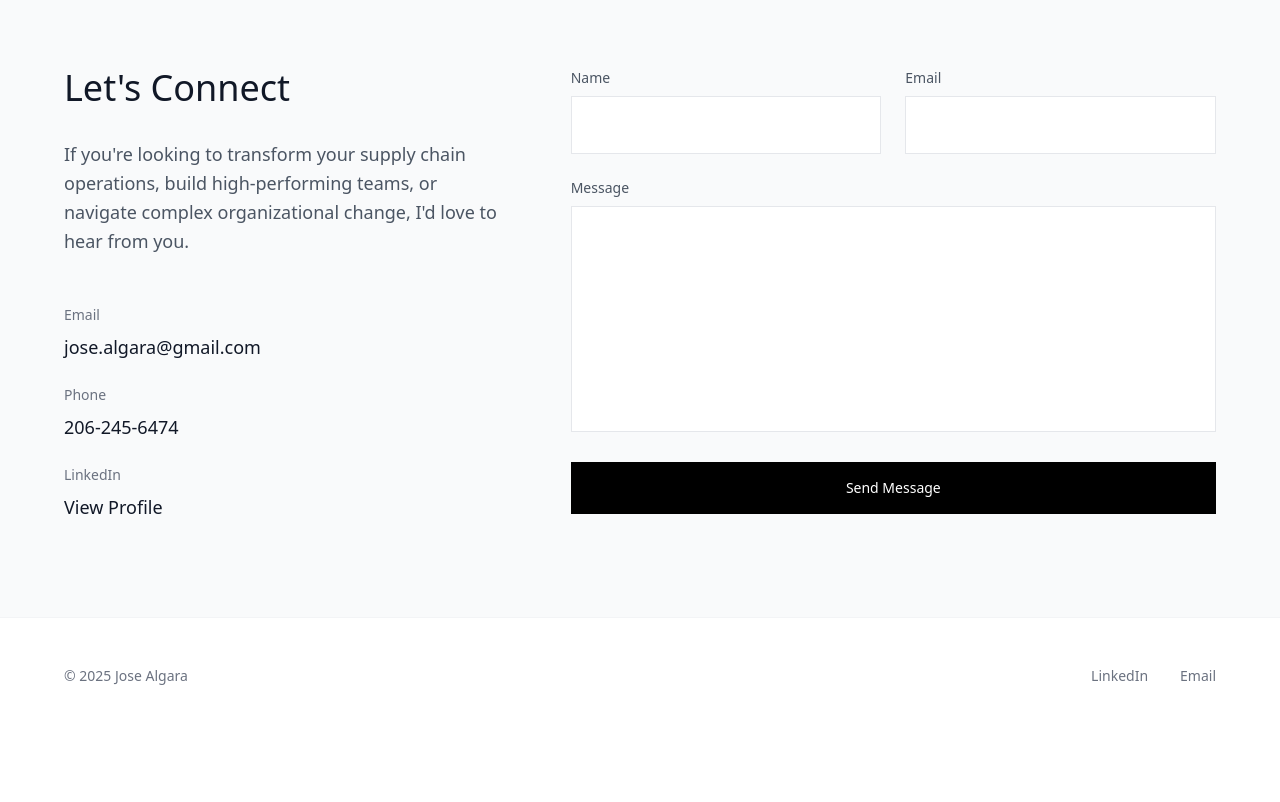
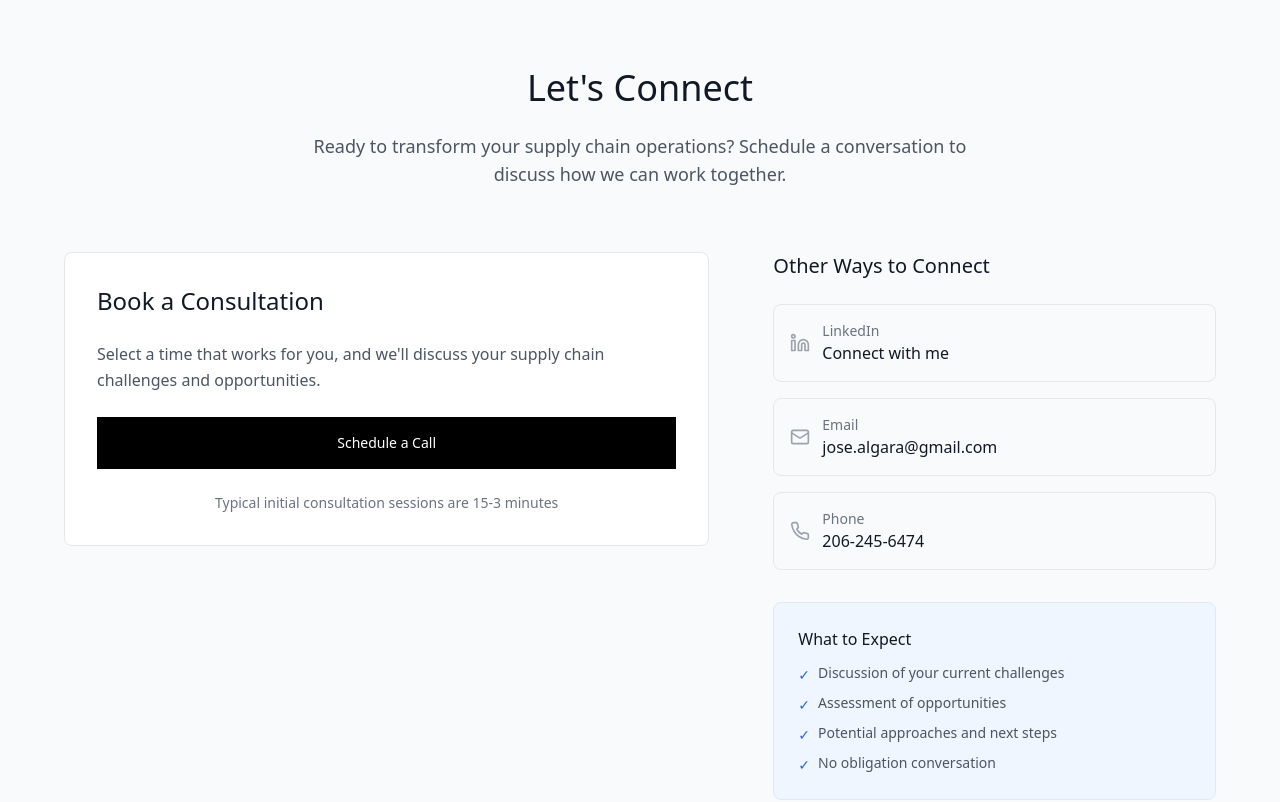
Before and after one commit to josealgara-design/josealgara-portfolio, a Next.js app: page / in a window 1280 px wide. Shown: the part 3600-4402 px from the top of the page. Before the commit the page ends 4334 px from the top, so only its background shows below. Built offline with nearby package versions, Linux system fonts and the light colour scheme.

Commit message:
Update page.js

```diff
--- a/app/page.js
+++ b/app/page.js
@@ -303,96 +303,121 @@ export default function Portfolio() {
         </div>
       </section>
 
-      {/* Contact - Two Column */}
+      {/* Contact - Calendly Integration */}
       <section id="contact" className="py-24 px-8 bg-gray-50">
         <div className="max-w-6xl mx-auto">
+          <div className="text-center mb-16">
+            <h2 className="text-4xl font-light mb-6">Let's Connect</h2>
+            <p className="text-gray-600 text-lg max-w-2xl mx-auto">
+              Ready to transform your supply chain operations? Schedule a conversation to discuss how we can work together.
+            </p>
+          </div>
+
           <div className="grid lg:grid-cols-12 gap-16">
-            <div className="lg:col-span-5">
-              <h2 className="text-4xl font-light mb-8">Let's Connect</h2>
-              <p className="text-gray-600 mb-12 leading-relaxed text-lg">
-                If you're looking to transform your supply chain operations, build high-performing teams, or navigate complex organizational change, I'd love to hear from you.
-              </p>
+            {/* Left Column: Calendly Booking */}
+            <div className="lg:col-span-7">
+              <div className="bg-white border border-gray-200 rounded-lg p-8">
+                <h3 className="text-2xl font-medium mb-6">Book a Consultation</h3>
 
-              {/* Contact Methods */}
-              <div className="space-y-6">
-                <div>
-                  <div className="text-sm text-gray-500 mb-2">Email</div>
-                  <a href="mailto:jose.algara@gmail.com" className="text-lg text-gray-900 hover:text-gray-600 transition-colors">
-                    jose.algara@gmail.com
-                  </a>
-                </div>
-                <div>
-                  <div className="text-sm text-gray-500 mb-2">Phone</div>
-                  <a href="tel:206-245-6474" className="text-lg text-gray-900 hover:text-gray-600 transition-colors">
-                    206-245-6474
-                  </a>
-                </div>
-                <div>
-                  <div className="text-sm text-gray-500 mb-2">LinkedIn</div>
+                {/* Calendly Button/Link */}
+                <div className="space-y-6">
+                  <p className="text-gray-600 leading-relaxed">
+                    Select a time that works for you, and we'll discuss your supply chain challenges and opportunities.
+                  </p>
+
+                  {/* Primary Calendly Button */}
                   <a
-                    href="https://www.linkedin.com/in/jose-algara/"
+                    href="https://calendly.com/jose-algara/30min"
                     target="_blank"
                     rel="noopener noreferrer"
-                    className="text-lg text-gray-900 hover:text-gray-600 transition-colors"
+                    className="block w-full px-8 py-4 bg-black text-white text-center text-sm font-medium hover:bg-gray-800 transition-colors"
                   >
-                    View Profile
+                    Schedule a Call
                   </a>
+
+                  {/* Alternative: Inline Calendly Widget - Uncomment to use */}
+                  {/*
+                  <div
+                    className="calendly-inline-widget"
+                    data-url="https://calendly.com/your-calendly-link"
+                    style={{minWidth: '320px', height: '700px'}}
+                  ></div>
+                  */}
+
+                  <p className="text-sm text-gray-500 text-center">
+                    Typical initial consultation sessions are 15-3 minutes
+                  </p>
                 </div>
               </div>
             </div>
 
-            {/* Contact Form */}
-            <div className="lg:col-span-7">
-              <form onSubmit={handleSubmit} className="space-y-6">
-                <div className="grid sm:grid-cols-2 gap-6">
-                  <div>
-                    <label className="block text-sm text-gray-600 mb-2">Name</label>
-                    <input
-                      type="text"
-                      name="name"
-                      value={formData.name}
-                      onChange={handleInputChange}
-                      required
-                      className="w-full px-4 py-4 border border-gray-200 focus:border-gray-400 focus:outline-none transition-colors"
-                    />
-                  </div>
-                  <div>
-                    <label className="block text-sm text-gray-600 mb-2">Email</label>
-                    <input
-                      type="email"
-                      name="email"
-                      value={formData.email}
-                      onChange={handleInputChange}
-                      required
-                      className="w-full px-4 py-4 border border-gray-200 focus:border-gray-400 focus:outline-none transition-colors"
-                    />
+            {/* Right Column: Alternative Contact & Social */}
+            <div className="lg:col-span-5">
+              <div className="space-y-8">
+                <div>
+                  <h3 className="text-xl font-medium mb-6">Other Ways to Connect</h3>
+
+                  <div className="space-y-4">
+                    <a
+                      href="https://www.linkedin.com/in/jose-algara/"
+                      target="_blank"
+                      rel="noopener noreferrer"
+                      className="flex items-center gap-3 p-4 border border-gray-200 rounded-lg hover:border-gray-400 transition-colors group"
+                    >
+                      <Linkedin className="text-gray-400 group-hover:text-gray-600" size={20} />
+                      <div>
+                        <div className="text-sm text-gray-500">LinkedIn</div>
+                        <div className="font-medium group-hover:text-gray-600">Connect with me</div>
+                      </div>
+                    </a>
+
+                    <a
+                      href="mailto:jose.algara@gmail.com"
+                      className="flex items-center gap-3 p-4 border border-gray-200 rounded-lg hover:border-gray-400 transition-colors group"
+                    >
+                      <Mail className="text-gray-400 group-hover:text-gray-600" size={20} />
+                      <div>
+                        <div className="text-sm text-gray-500">Email</div>
+                        <div className="font-medium group-hover:text-gray-600">jose.algara@gmail.com</div>
+                      </div>
+                    </a>
+
+                    <a
+                      href="tel:206-245-6474"
+                      className="flex items-center gap-3 p-4 border border-gray-200 rounded-lg hover:border-gray-400 transition-colors group"
+                    >
+                      <Phone className="text-gray-400 group-hover:text-gray-600" size={20} />
+                      <div>
+                        <div className="text-sm text-gray-500">Phone</div>
+                        <div className="font-medium group-hover:text-gray-600">206-245-6474</div>
+                      </div>
+                    </a>
                   </div>
                 </div>
-                <div>
-                  <label className="block text-sm text-gray-600 mb-2">Message</label>
-                  <textarea
-                    name="message"
-                    rows="8"
-                    value={formData.message}
-                    onChange={handleInputChange}
-                    required
-                    className="w-full px-4 py-4 border border-gray-200 focus:border-gray-400 focus:outline-none resize-none transition-colors"
-                  />
+
+                {/* What to Expect */}
+                <div className="bg-blue-50 border border-blue-100 rounded-lg p-6">
+                  <h4 className="font-medium mb-3">What to Expect</h4>
+                  <ul className="space-y-2 text-sm text-gray-600">
+                    <li className="flex items-start gap-2">
+                      <span className="text-blue-600 mt-0.5">✓</span>
+                      <span>Discussion of your current challenges</span>
+                    </li>
+                    <li className="flex items-start gap-2">
+                      <span className="text-blue-600 mt-0.5">✓</span>
+                      <span>Assessment of opportunities</span>
+                    </li>
+                    <li className="flex items-start gap-2">
+                      <span className="text-blue-600 mt-0.5">✓</span>
+                      <span>Potential approaches and next steps</span>
+                    </li>
+                    <li className="flex items-start gap-2">
+                      <span className="text-blue-600 mt-0.5">✓</span>
+                      <span>No obligation conversation</span>
+                    </li>
+                  </ul>
                 </div>
-                <button
-                  type="submit"
-                  disabled={submitting}
-                  className={`w-full px-6 py-4 text-sm font-medium transition-colors ${
-                    submitted
-                      ? 'bg-green-600 text-white'
-                      : submitting
-                      ? 'bg-gray-400 text-white cursor-not-allowed'
-                      : 'bg-black text-white hover:bg-gray-800'
-                  }`}
-                >
-                  {submitted ? '✓ Message Sent' : submitting ? 'Sending...' : 'Send Message'}
-                </button>
-              </form>
+              </div>
             </div>
           </div>
         </div>
```
